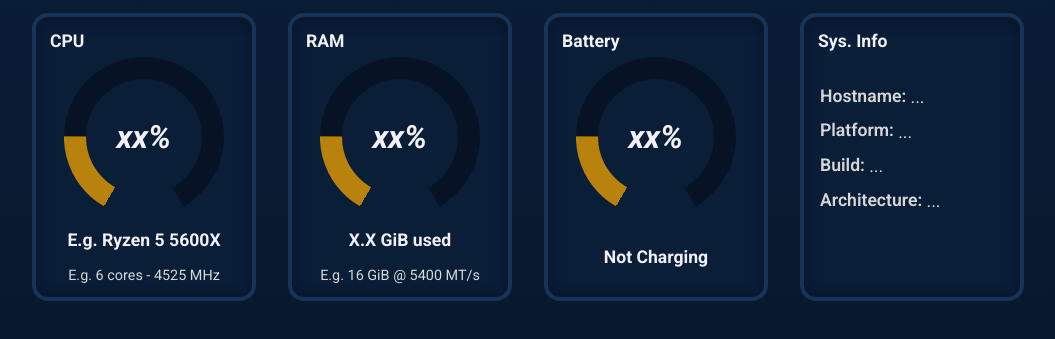
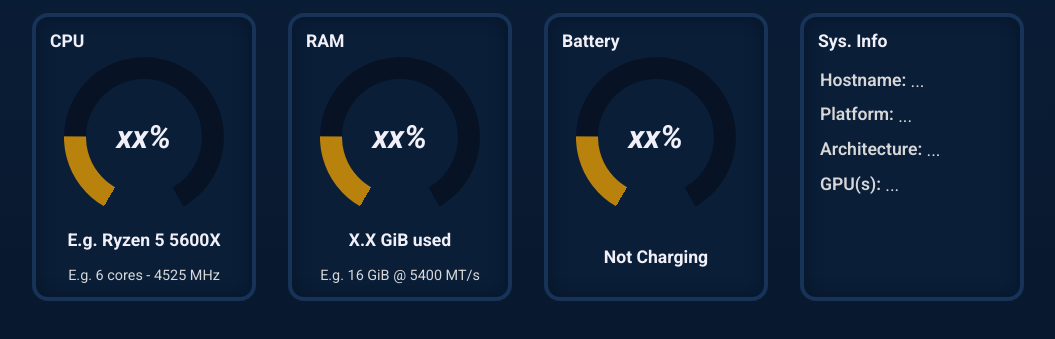
Before and after one commit to travis-heavener/mangomanager, a website: page public/index.html in a window 1280 px wide. Shown: the part 103-442 px from the top of the page, without its empty margins (112-1167 px from the left). Drawn offline with nearby package versions, Linux system fonts and the light colour scheme.

Commit message:
Add GPU stats to OS widget

```diff
--- a/public/index.css
+++ b/public/index.css
@@ -156,10 +156,7 @@ section h5 {
 
 /****************** OS Info ******************/
 
-#os-section > div {
-    margin-top: 1rem;
-    width: 100%;
-}
+#os-section > div { width: 100% }
 
 #os-section h3 {
     margin: 0.67em 0;
@@ -172,6 +169,4 @@ section h5 {
     line-height: 1.3;
 }
 
-#os-section h3 > span {
-    font-weight: 400;
-}
+#os-section h3 > span { font-weight: 400 }
--- a/public/index.html
+++ b/public/index.html
@@ -53,8 +53,8 @@
                 <div>
                     <h3>Hostname: <span id="os-hostname">...</span></h3>
                     <h3>Platform: <span id="os-platform">...</span></h3>
-                    <h3>Build: <span id="os-build">...</span></h3>
                     <h3>Architecture: <span id="os-arch">...</span></h3>
+                    <h3>GPU(s): <span id="os-gpus">...</span></h3>
                 </div>
             </section>
         </main>
--- a/public/index.js
+++ b/public/index.js
@@ -38,7 +38,7 @@ const updateDisplay = (data) => {
     $("#os-hostname").text(data.os.hostname);
     $("#os-arch").text(data.os.arch);
     $("#os-platform").text(data.os.platform);
-    $("#os-build").text(data.os.build);
+    $("#os-gpus").text(data.gpus.map(g => `${g.name} (${(g.totalVram / (2 ** 30)).toFixed(0)} GiB)`).join(", "));
 
     // Add storage info
     for (const drive of data.storage.reverse()) {
```
